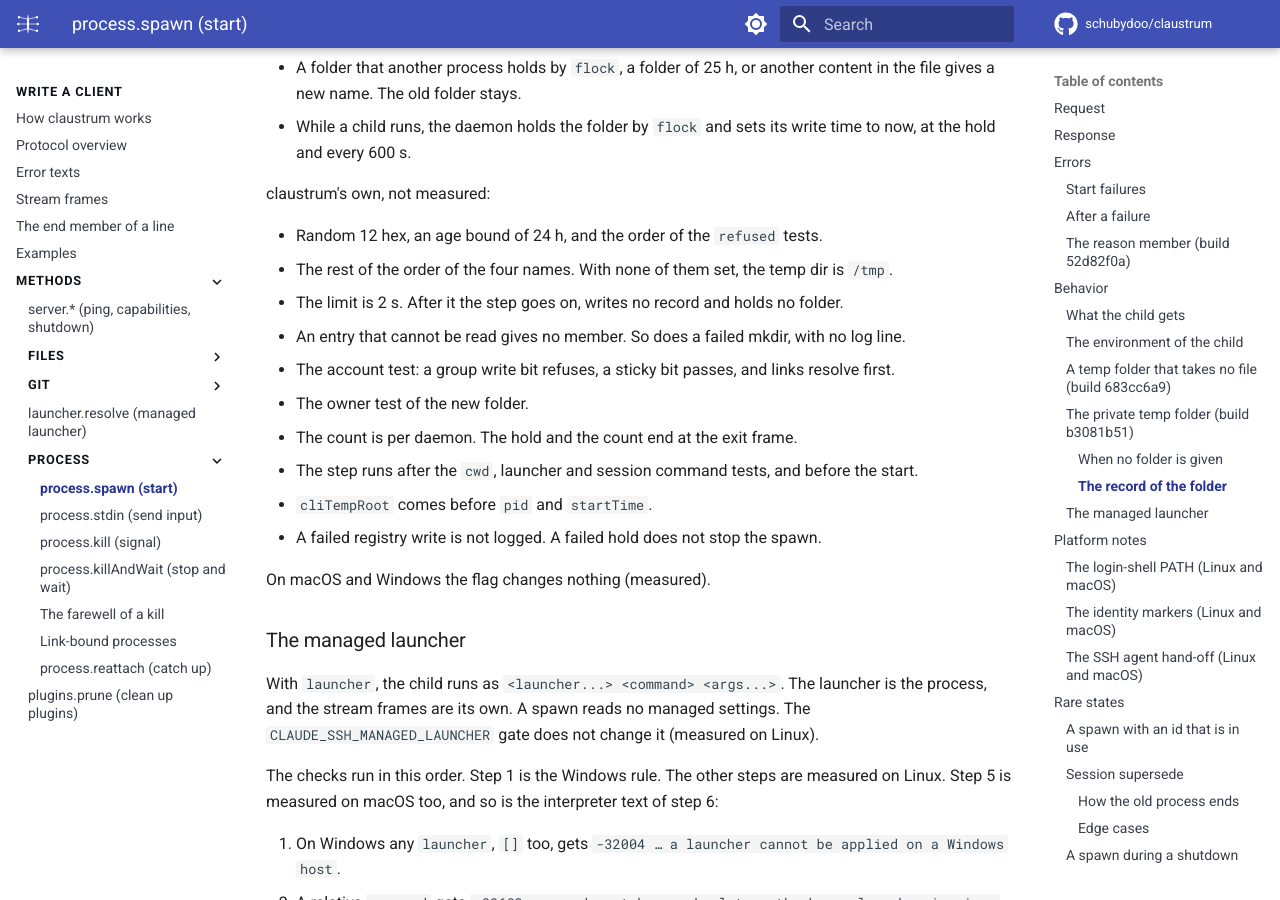
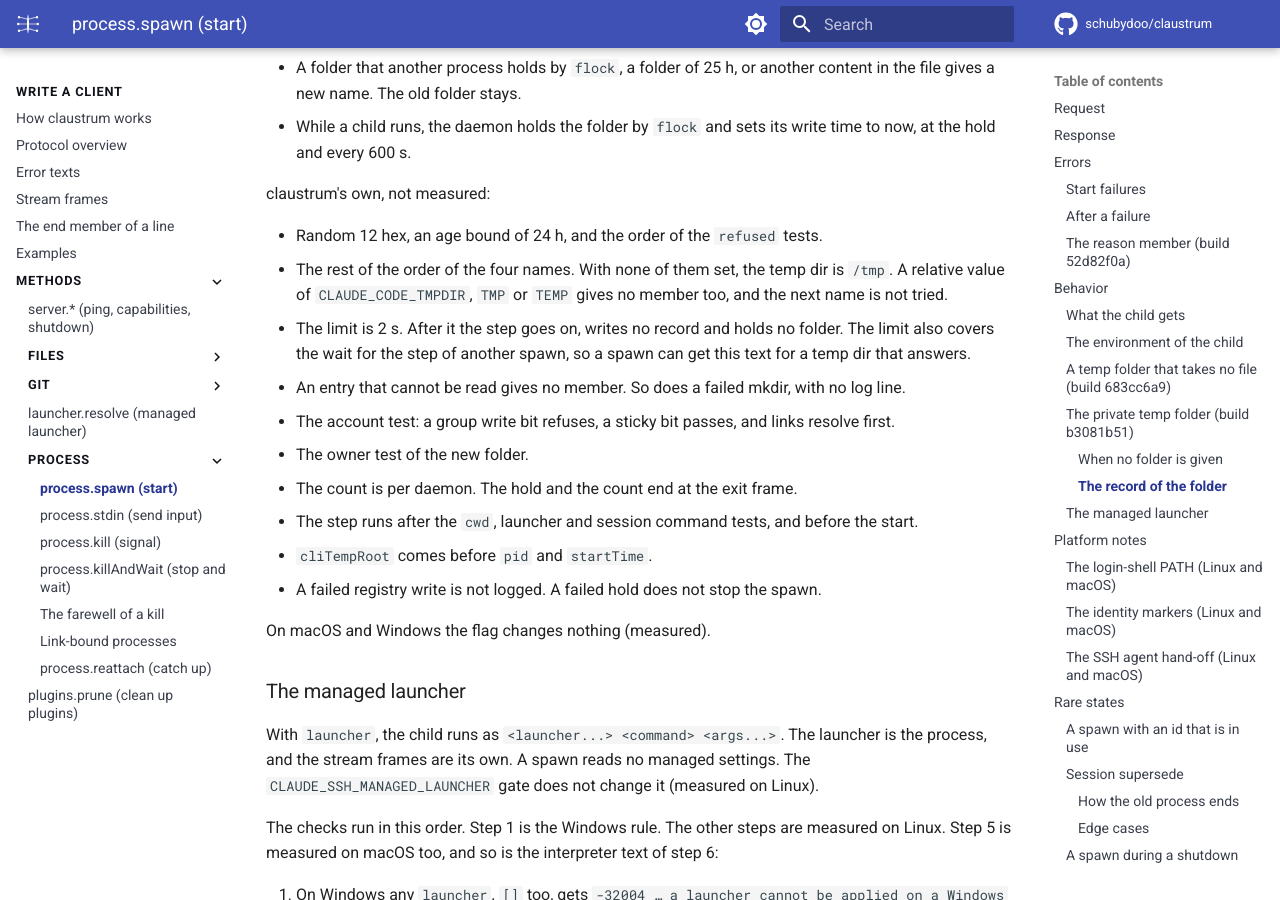
Before and after one commit to schubydoo/claustrum, an MkDocs documentation site: the page built from docs/protocol/process-spawn.md, in a window 1280 px wide and 900 px high, scrolled down 6427 px. Built offline with MkDocs 1.6.1 and Material for MkDocs 9.7.7, drawn with Linux system fonts in a browser that asks for light colours; comment, search, counter and statistics services are not loaded.

Commit message:
docs(process): record the relative names and the shared wait of the cliTempRoot step
Co-Authored-By: Claude Opus 5.5 <noreply@anthropic.com>

```diff
--- a/docs/protocol/process-spawn.md
+++ b/docs/protocol/process-spawn.md
@@ -163,8 +163,8 @@ The run dir holds `cli-temp-root-<16 hex>`, mode 0600, with the folder name and
 claustrum's own, not measured:
 
 - Random 12 hex, an age bound of 24 h, and the order of the `refused` tests.
-- The rest of the order of the four names. With none of them set, the temp dir is `/tmp`.
-- The limit is 2 s. After it the step goes on, writes no record and holds no folder.
+- The rest of the order of the four names. With none of them set, the temp dir is `/tmp`. A relative value of `CLAUDE_CODE_TMPDIR`, `TMP` or `TEMP` gives no member too, and the next name is not tried.
+- The limit is 2 s. After it the step goes on, writes no record and holds no folder. The limit also covers the wait for the step of another spawn, so a spawn can get this text for a temp dir that answers.
 - An entry that cannot be read gives no member. So does a failed mkdir, with no log line.
 - The account test: a group write bit refuses, a sticky bit passes, and links resolve first.
 - The owner test of the new folder.
```
Also changed, not shown: 1 other file.
